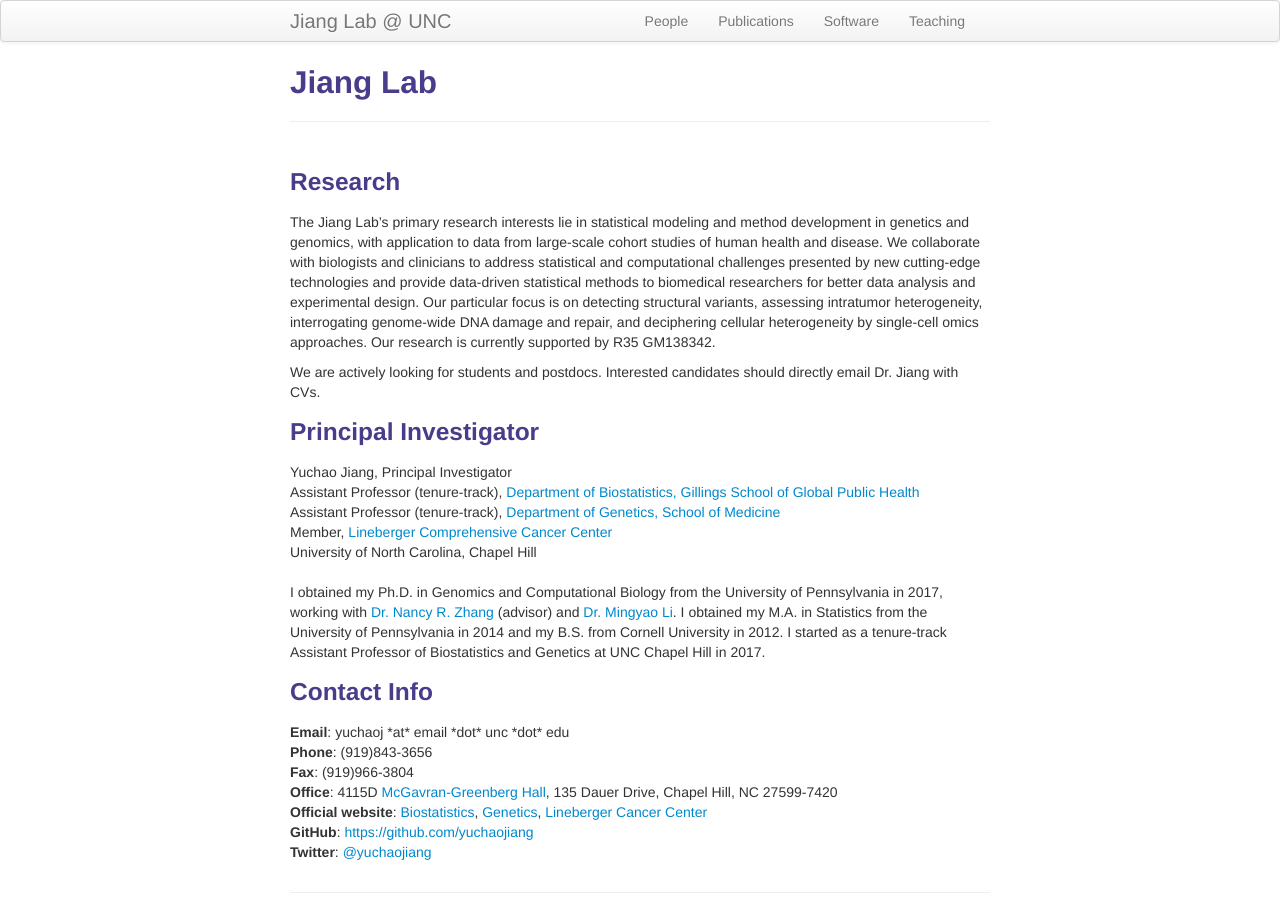
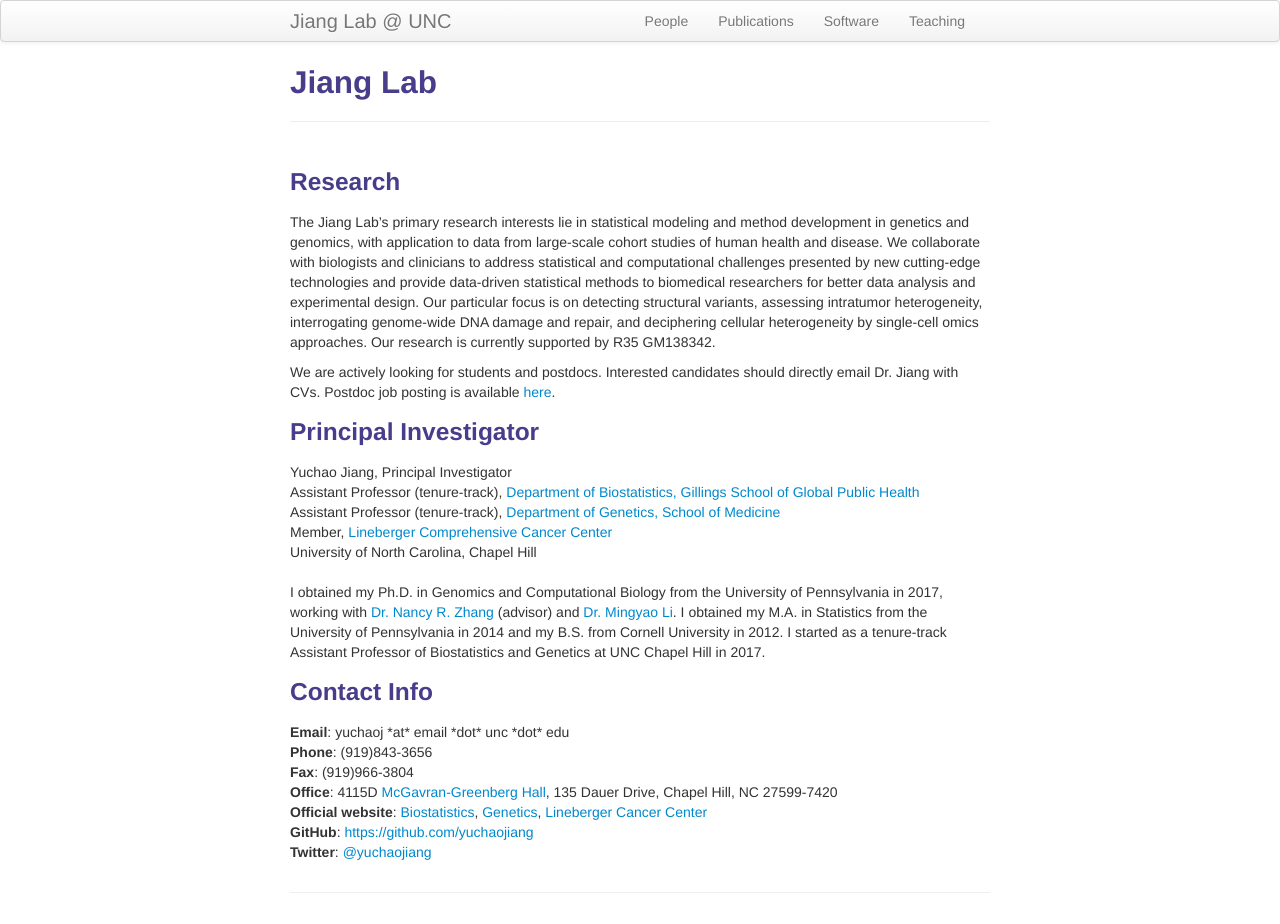
Before and after one commit to yuchaojiang/yuchaojiang.github.io, a Jekyll site: the page built from index.md, in a window 1280 px wide. Built offline with Jekyll 4.4.1, drawn with Linux system fonts in a browser that asks for light colours.

Commit message:
Update index.md

```diff
--- a/index.md
+++ b/index.md
@@ -6,7 +6,7 @@ title: Jiang Lab
 
 The Jiang Lab’s primary research interests lie in statistical modeling and method development in genetics and genomics, with application to data from large-scale cohort studies of human health and disease. We collaborate with biologists and clinicians to address statistical and computational challenges presented by new cutting-edge technologies and provide data-driven statistical methods to biomedical researchers for better data analysis and experimental design. Our particular focus is on detecting structural variants, assessing intratumor heterogeneity, interrogating genome-wide DNA damage and repair, and deciphering cellular heterogeneity by single-cell omics approaches. Our research is currently supported by R35 GM138342.
 
-We are actively looking for students and postdocs. Interested candidates should directly email Dr. Jiang with CVs.
+We are actively looking for students and postdocs. Interested candidates should directly email Dr. Jiang with CVs. Postdoc job posting is available [here](https://unc.peopleadmin.com/postings/183627).
 
 ### Principal Investigator
 
```
